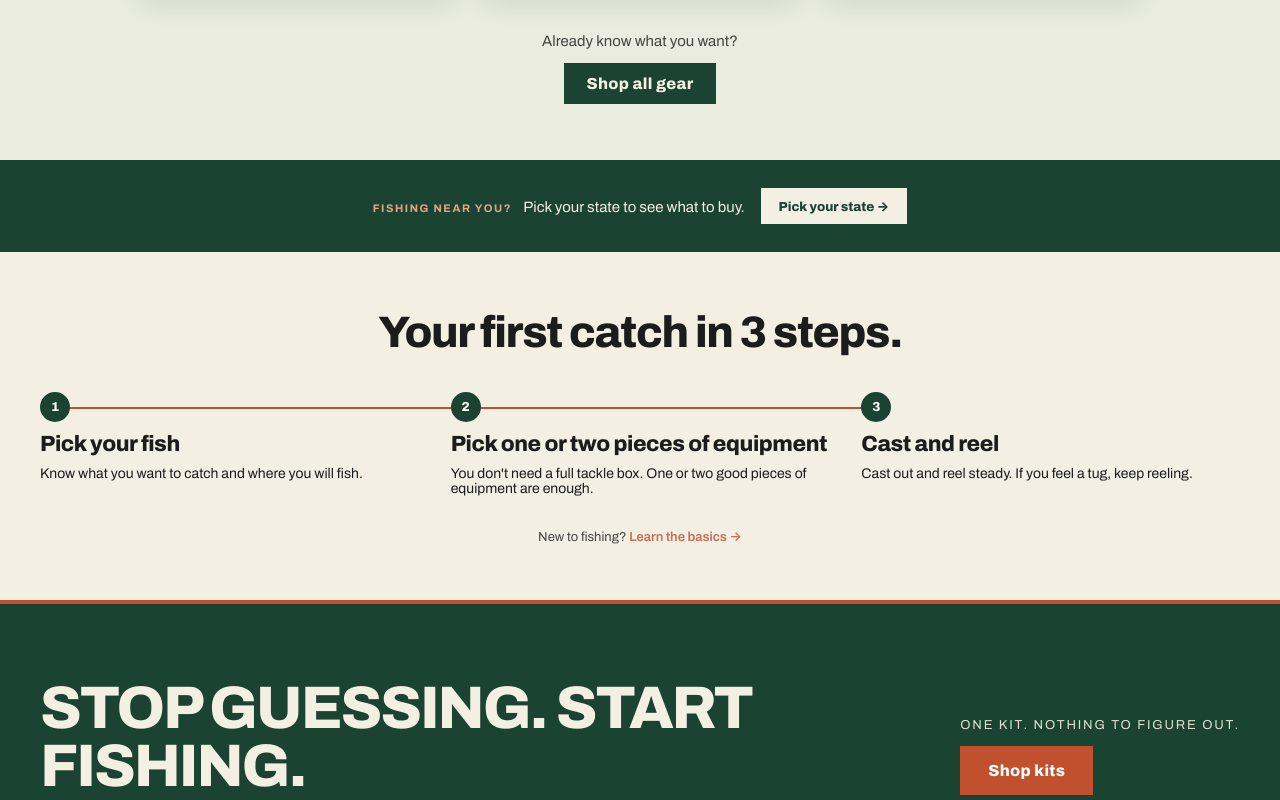
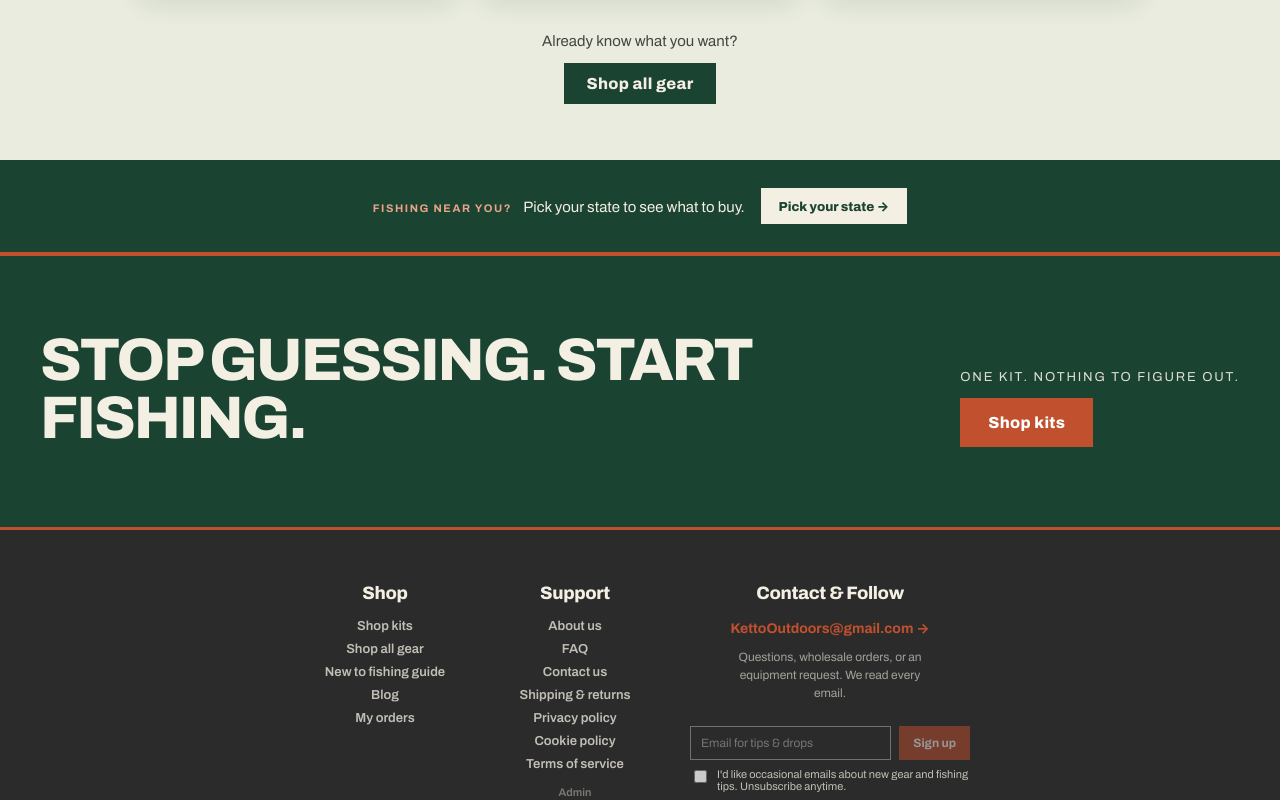
Before and after one commit to kettooutdoors-eng/ketto-outdoors-web, a React (Vite) app: page / in a window 1280 px wide. Shown: the part 1664-2464 px from the top of the page. Built offline with nearby package versions, Linux system fonts and the light colour scheme.

Commit message:
Remove the 3-steps section from the home page
Co-Authored-By: Claude Sonnet 5.5 <noreply@anthropic.com>

```diff
--- a/src/components/StepsProgress.tsx
+++ /dev/null
@@ -1,161 +0,0 @@
-import { useEffect, useRef } from 'react';
-
-interface Step {
-  title: string;
-  body: string;
-}
-
-const IDLE = { background: '#fff', color: 'var(--forest)', borderColor: 'rgba(27,67,50,.25)' };
-const ACTIVE = { background: 'var(--rust)', color: '#fff', borderColor: 'var(--rust)' };
-const PASSED = { background: 'var(--forest)', color: '#fff', borderColor: 'var(--forest)' };
-
-/**
- * The Home page "Three Steps" section with a scroll-linked progress track:
- * the connecting line fills and each badge highlights as it scrolls through
- * its third of the section, matching the original design reference.
- */
-export function StepsProgress({ steps }: { steps: Step[] }) {
-  const sectionRef = useRef<HTMLDivElement>(null);
-  const trackRef = useRef<HTMLDivElement>(null);
-  const fillRef = useRef<HTMLDivElement>(null);
-  const badgeRefs = useRef<(HTMLDivElement | null)[]>([]);
-  const colRefs = useRef<(HTMLDivElement | null)[]>([]);
-
-  useEffect(() => {
-    const section = sectionRef.current;
-    const track = trackRef.current;
-    const fill = fillRef.current;
-    if (!section || !track || !fill) return;
-
-    const applyBadge = (i: number, palette: typeof IDLE, scale: number) => {
-      const badge = badgeRefs.current[i];
-      if (!badge) return;
-      badge.style.background = palette.background;
-      badge.style.color = palette.color;
-      badge.style.borderColor = palette.borderColor;
-      badge.style.transform = `scale(${scale})`;
-    };
-
-    const positionTrack = () => {
-      const firstBadge = badgeRefs.current[0];
-      const lastBadge = badgeRefs.current[badgeRefs.current.length - 1];
-      if (!firstBadge || !lastBadge || !track.parentElement) return;
-      const gridRect = track.parentElement.getBoundingClientRect();
-      const r1 = firstBadge.getBoundingClientRect();
-      const r2 = lastBadge.getBoundingClientRect();
-      track.style.left = `${r1.left + r1.width / 2 - gridRect.left}px`;
-      track.style.right = `${gridRect.right - (r2.left + r2.width / 2)}px`;
-    };
-
-    const onScroll = () => {
-      const rect = section.getBoundingClientRect();
-      const vh = window.innerHeight;
-      const atBottom = window.scrollY + vh >= document.documentElement.scrollHeight - 2;
-      const raw = atBottom ? 1 : (vh - rect.top) / (rect.height + vh);
-      const progress = Math.min(1, Math.max(0, raw));
-
-      let active = -1;
-      if (progress >= 0.2 && progress < 0.4) active = 0;
-      else if (progress >= 0.4 && progress < 0.6) active = 1;
-      else if (progress >= 0.6 && progress < 0.8) active = 2;
-
-      // Fills continuously from step 1's badge to the last badge across the
-      // 0.2-0.8 scroll window, holding full past it and empty before it.
-      const fillPct = Math.min(1, Math.max(0, (progress - 0.2) / 0.6)) * 100;
-      fill.style.width = `${progress < 0.2 ? 0 : progress >= 0.8 ? 100 : fillPct}%`;
-
-      steps.forEach((_, i) => {
-        const col = colRefs.current[i];
-        const passed = progress >= 0.2 + (i + 1) * 0.2;
-        if (active === -1 && progress < 0.2) {
-          if (col) {
-            col.style.opacity = '1';
-            col.style.transform = 'scale(1)';
-          }
-          applyBadge(i, IDLE, 1);
-        } else if (i === active) {
-          if (col) {
-            col.style.opacity = '1';
-            col.style.transform = 'scale(1.04)';
-          }
-          applyBadge(i, ACTIVE, 1.15);
-        } else {
-          if (col) {
-            col.style.opacity = passed || progress >= 0.8 ? '1' : '0.4';
-            col.style.transform = 'scale(1)';
-          }
-          applyBadge(i, passed ? PASSED : IDLE, 1);
-        }
-      });
-    };
-
-    positionTrack();
-    window.addEventListener('resize', positionTrack);
-
-    const reduceMotion = window.matchMedia('(prefers-reduced-motion: reduce)').matches;
-    if (reduceMotion) {
-      fill.style.width = '100%';
-      steps.forEach((_, i) => {
-        const col = colRefs.current[i];
-        if (col) col.style.opacity = '1';
-        applyBadge(i, PASSED, 1);
-      });
-      return () => window.removeEventListener('resize', positionTrack);
-    }
-
-    colRefs.current.forEach((col) => {
-      if (col) col.style.transition = 'opacity .3s ease, transform .3s ease';
-    });
-    badgeRefs.current.forEach((badge) => {
-      if (badge) badge.style.transition = 'background .25s ease, color .25s ease, border-color .25s ease, transform .25s ease';
-    });
-    window.addEventListener('scroll', onScroll, { passive: true });
-    onScroll();
-
-    return () => {
-      window.removeEventListener('resize', positionTrack);
-      window.removeEventListener('scroll', onScroll);
-    };
-  }, [steps]);
-
-  return (
-    <div ref={sectionRef} className="grid-3" style={{ display: 'grid', gridTemplateColumns: 'repeat(3,minmax(0,1fr))', gap: 32, position: 'relative' }}>
-      <div ref={trackRef} style={{ position: 'absolute', top: 15, left: '16.66%', right: '16.66%', height: 2, background: 'rgba(27,67,50,.15)', zIndex: 0 }}>
-        <div ref={fillRef} style={{ height: '100%', width: '0%', background: 'var(--rust)' }} />
-      </div>
-      {steps.map((s, i) => (
-        <div
-          key={s.title}
-          ref={(el) => {
-            colRefs.current[i] = el;
-          }}
-          style={{ display: 'flex', flexDirection: 'column', gap: 10, position: 'relative', zIndex: 1 }}
-        >
-          <div
-            ref={(el) => {
-              badgeRefs.current[i] = el;
-            }}
-            style={{
-              width: 30,
-              height: 30,
-              borderRadius: '50%',
-              border: `2px solid ${IDLE.borderColor}`,
-              color: IDLE.color,
-              display: 'flex',
-              alignItems: 'center',
-              justifyContent: 'center',
-              fontFamily: 'var(--font-heading)',
-              fontWeight: 800,
-              fontSize: 13,
-              background: IDLE.background,
-            }}
-          >
-            {i + 1}
-          </div>
-          <div style={{ fontFamily: 'var(--font-heading)', fontWeight: 800, fontSize: 22, letterSpacing: '-0.02em' }}>{s.title}</div>
-          <p style={{ fontSize: 14 }}>{s.body}</p>
-        </div>
-      ))}
-    </div>
-  );
-}
--- a/src/pages/Home.tsx
+++ b/src/pages/Home.tsx
@@ -4,7 +4,6 @@ import { TinFrame } from '../components/ui/TinFrame';
 import { BannerButton } from '../components/ui/BannerButton';
 import { Seal } from '../components/ui/Seal';
 import { SectionKicker, Reveal } from '../components/ui/Misc';
-import { StepsProgress } from '../components/StepsProgress';
 import { BundleCard } from '../components/BundleCard';
 import { BUNDLES_BY_PRICE } from '../data/bundles';
 import { useDocumentMeta } from '../hooks/useDocumentMeta';
@@ -13,12 +12,6 @@ const WHY_KETTO = [
   'We show you how to use everything, step by step.',
   'Every piece of equipment is matched to the fish you’re after.',
   'We check every piece of equipment before it ships.',
-];
-
-const STEPS = [
-  { title: 'Pick your fish', body: 'Know what you want to catch and where you will fish.' },
-  { title: 'Pick one or two pieces of equipment', body: "You don't need a full tackle box. One or two good pieces of equipment are enough." },
-  { title: 'Cast and reel', body: 'Cast out and reel steady. If you feel a tug, keep reeling.' },
 ];
 
 export default function Home() {
@@ -124,20 +117,6 @@ export default function Home() {
         </Link>
       </div>
 
-      {/* Three steps */}
-      <div style={{ padding: '56px 40px' }}>
-        <div style={{ textAlign: 'center', marginBottom: 36 }}>
-          <h2 style={{ fontSize: 44, letterSpacing: '-0.03em' }}>Your first catch in 3 steps.</h2>
-        </div>
-        <StepsProgress steps={STEPS} />
-        <p style={{ textAlign: 'center', fontSize: 13, maxWidth: '60ch', margin: '32px auto 0', opacity: 0.8 }}>
-          New to fishing?{' '}
-          <Link to="/new-to-fishing" style={{ color: 'var(--rust)', fontWeight: 600 }}>
-            Learn the basics →
-          </Link>
-        </p>
-      </div>
-
       {/* Stop guessing CTA */}
       <div style={{ background: 'var(--forest)', color: 'var(--cream)', padding: '80px 40px', display: 'flex', flexWrap: 'wrap', gap: 40, alignItems: 'flex-end', justifyContent: 'space-between', position: 'relative' }}>
         <div style={{ position: 'absolute', top: 0, left: 0, right: 0, height: 4, background: 'var(--rust)' }} />
```
